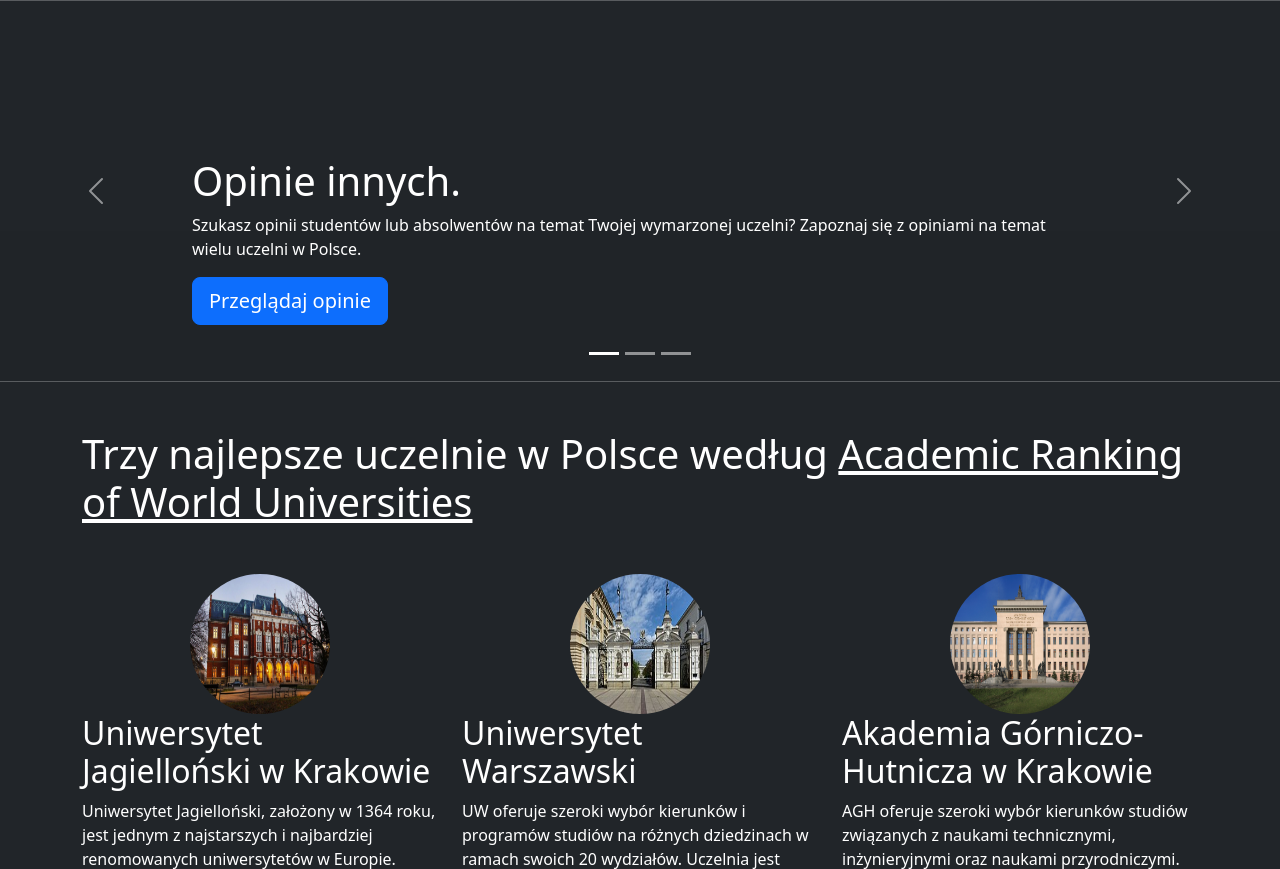
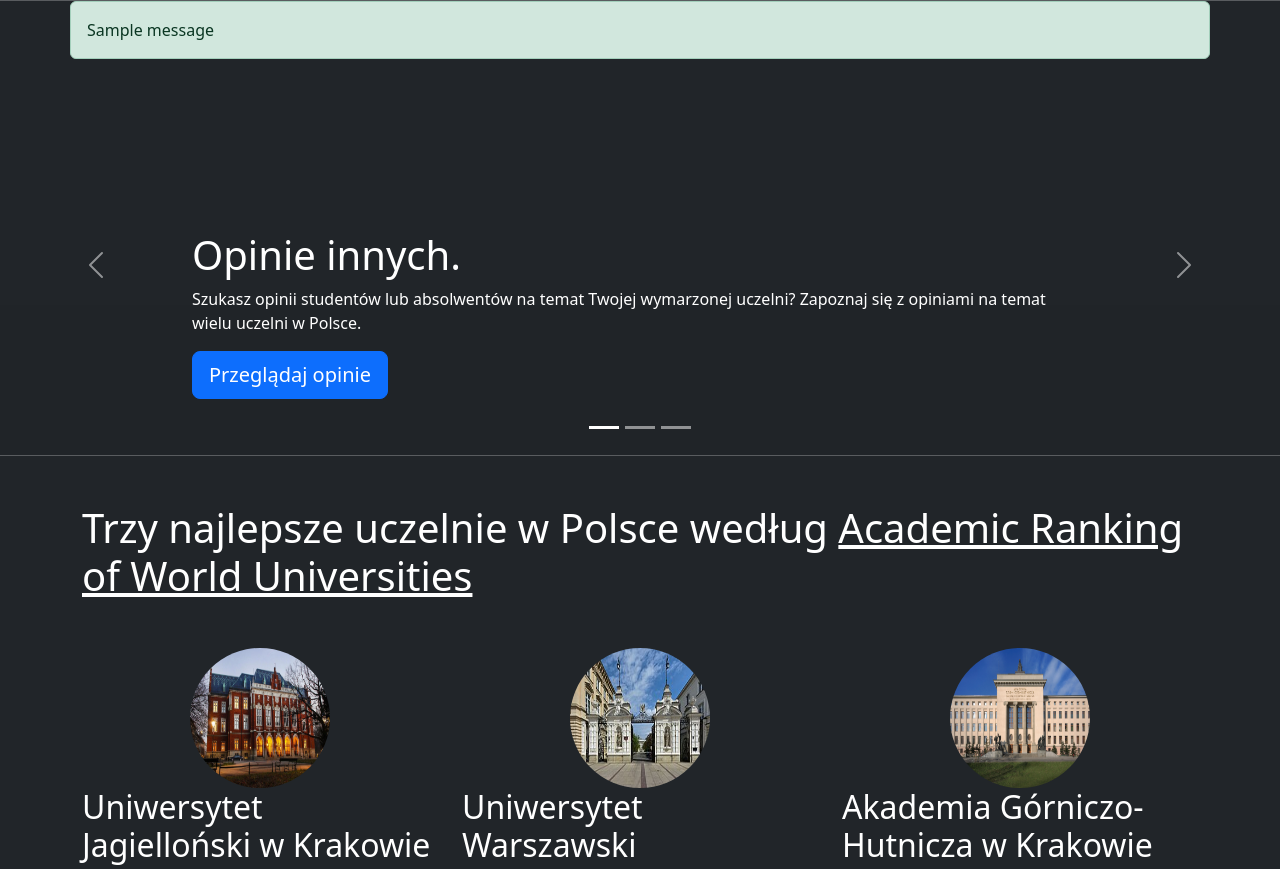
Before and after one commit to MateuszGrabarczyk/UniRecka---University-Reviews-Web-App-in-Django, a Django app: page / in a window 1280 px wide. Shown: the part 56-925 px from the top of the page. Run offline with Django 4.2, Linux system fonts and the light colour scheme; data comes from the database, SQL or seed files in the repository; both versions use the stored data as it was after the commit; one stand-in notice (Sample message) is shown.

Commit message:
✨Add success messages to login and register

```diff
--- a/unirecka/account/views.py
+++ b/unirecka/account/views.py
@@ -19,6 +19,7 @@ def register(request):
             new_user = user_form.save(commit=False)
             new_user.set_password(user_form.cleaned_data['password'])
             new_user.save()
+            messages.success(request, 'Pomyślnie zajerestrowano konto. Możesz już się zalogować.')
             return redirect('index')
         else:
             messages.error(request, "Podane dane są nieprawidłowe, spróbuj ponownie.")
@@ -41,6 +42,7 @@ def user_login(request):
             if user is not None:
                 if user.is_active:
                     login(request, user)
+                    messages.success(request, 'Pomyślnie zalogowano.')
                     return redirect('index')
             else:
                 messages.error(request, "Podane dane są nieprawidłowe, spróbuj ponownie.")
--- a/unirecka/main/templates/main/index.html
+++ b/unirecka/main/templates/main/index.html
@@ -7,6 +7,13 @@
     UniRecka
 {% endblock title %}
 {% block content %}
+    {% for message in messages %}
+        <div class="container">
+            <div class="row p-0">
+                <div class="alert {{ message.tags }} alert-dismissible" role="alert">{{ message }}</div>
+            </div>
+        </div>
+    {% endfor %}
     <div id="myCarousel" class="carousel slide" data-bs-ride="carousel">
         <div class="carousel-indicators">
             <button type="button"
```
Also changed, not shown: unirecka/db.sqlite3.
